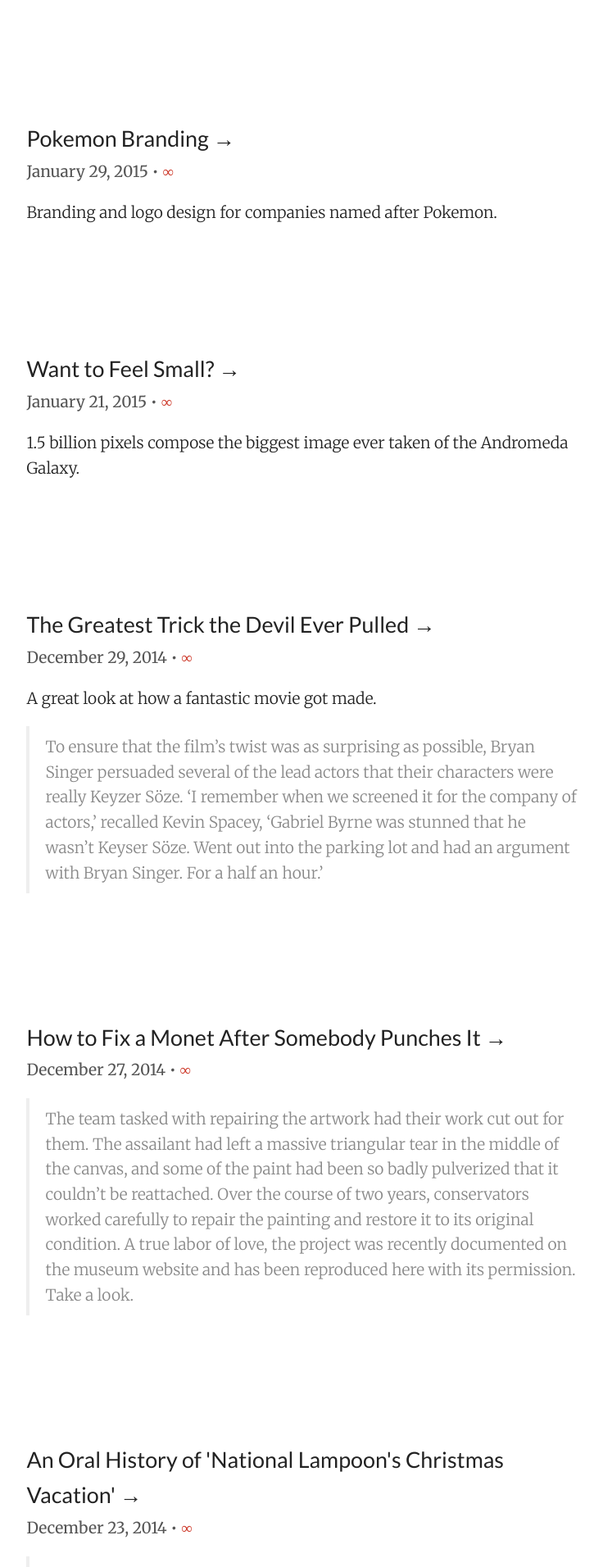
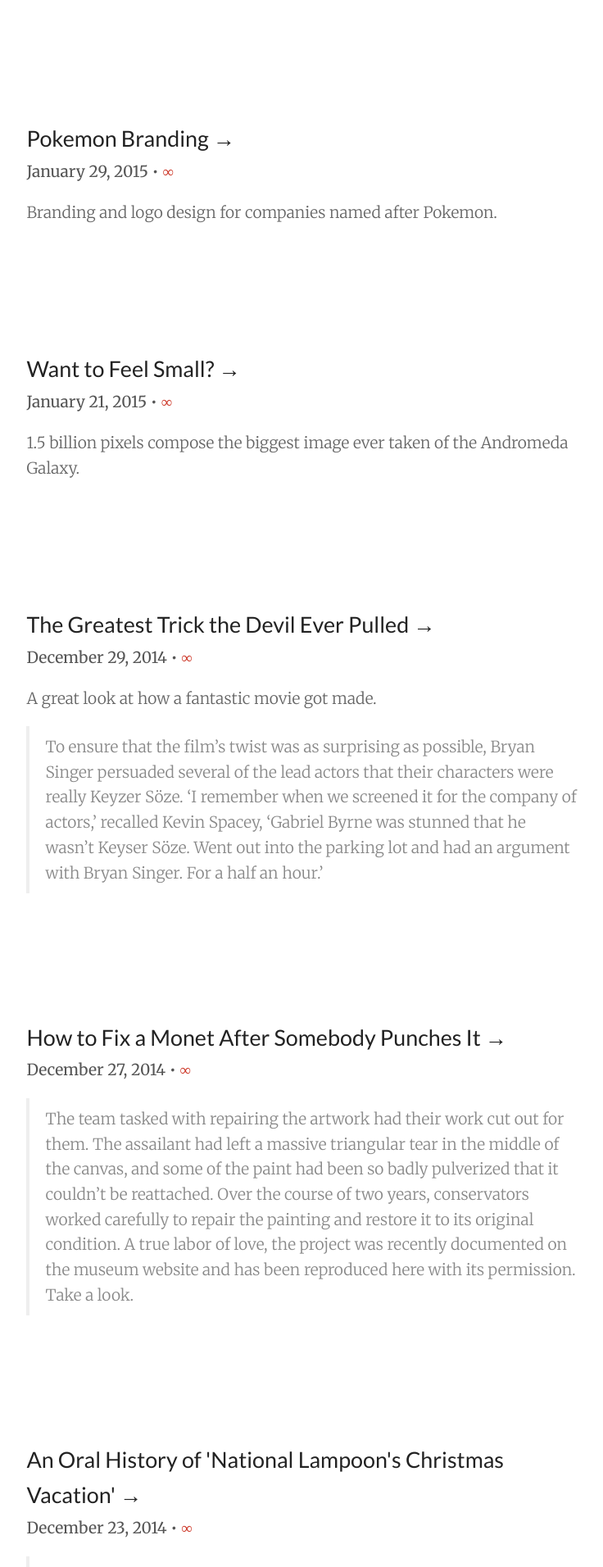
Before and after one commit to turnerthornton/turnerthornton.github.io, a Jekyll site: the page built from index.html, in a window 1280 px wide. Shown: the part 612-2524 px from the top of the page at 82% size, without its empty margins (262-998 px from the left). Built offline with Jekyll 4.4.1, drawn with Linux system fonts in a browser that asks for light colours; the list of posts is cut into pages by our own code.

Commit message:
body color

```diff
--- a/public/css/poole.css
+++ b/public/css/poole.css
@@ -41,7 +41,7 @@
 	font-size:1.2em;
 	font-weight:300;
 	line-height:1.6;
-	color:#222
+	color:#666
 }
 
 a
```
